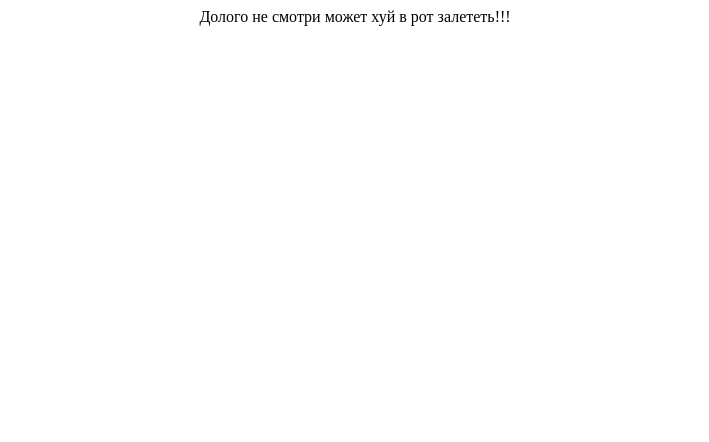
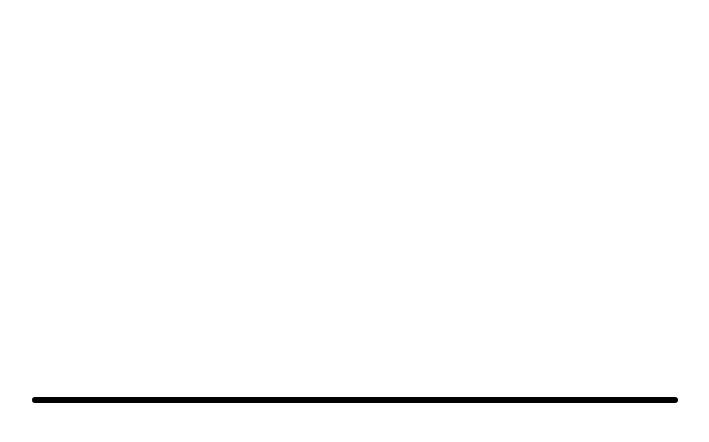
Before and after one commit to anatolyefimov/todo-list, a React (Create React App) app in the folder frontend/: page / in a window 1280 px wide. Shown: the top 442 px of the page, without its empty margins (285-994 px from the left). Built offline with nearby package versions, Linux system fonts and the light colour scheme; the HTML template or start-up script is replaced by a standard one.

Commit message:
add layput

```diff
--- /dev/null
+++ b/frontend/jsconfig.json
@@ -0,0 +1,6 @@
+{
+    "compilerOptions": {
+        "baseUrl": "src"
+    },
+    "include": ["src"]
+}
--- a/frontend/public/index.html
+++ b/frontend/public/index.html
@@ -1,10 +1,14 @@
 <!DOCTYPE html>
 <html lang="en">
-  <head>
+
+<head>
     <title>React App</title>
-  </head>
-  <body>
+    <link href="https://fonts.googleapis.com/css?family=Roboto&display=swap" rel="stylesheet">
+</head>
+
+<body>
     <noscript>You need to enable JavaScript to run this app.</noscript>
     <div id="root"></div>
-  </body>
+</body>
+
 </html>
--- a/frontend/src/App.css
+++ b/frontend/src/App.css
@@ -1,3 +1,15 @@
+html,
+body,
+#root,
 .App {
-    text-align: center;
+    height: 100%;
+    width: 100%;
+    margin: 0;
 }
+
+.App {
+    display: flex;
+    justify-content: center;
+    align-items: center;
+    font-family: 'Roboto', sans-serif;
+}
--- a/frontend/src/App.js
+++ b/frontend/src/App.js
@@ -1,10 +1,13 @@
 import React from 'react';
+
+import Container from 'components/Container'
+
 import './App.css';
 
 function App() {
 	return (
 		<div className="App">
-			Долого не смотри может хуй в рот залететь!!!
+			<Container/>
 		</div>
 	);
 }
--- /dev/null
+++ b/frontend/src/components/Container/Container.css
@@ -0,0 +1,5 @@
+.Container {
+    width: 50%;
+    border: solid black 3px;
+    border-radius: 5px
+}
--- /dev/null
+++ b/frontend/src/components/Container/index.js
@@ -0,0 +1,14 @@
+import React from 'react'
+import './Container.css'
+
+class Container extends React.Component {
+    render() {
+        return (
+            <div class="Container">
+
+            </div>
+        );
+    }
+};
+
+export default Container;
```
Also changed, not shown: 1 other file (tests, documents, lock files or other folders).
